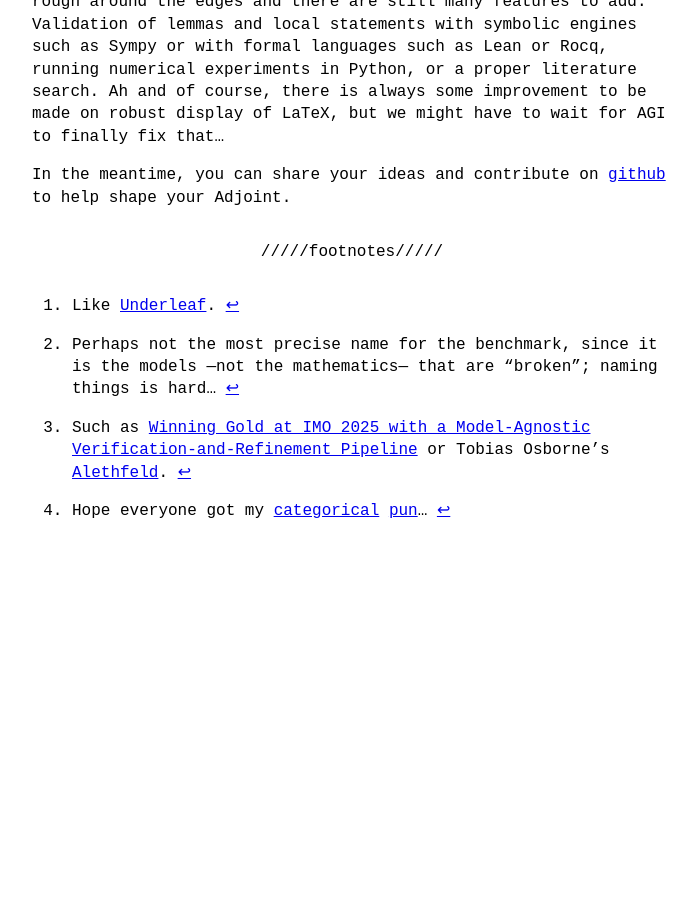
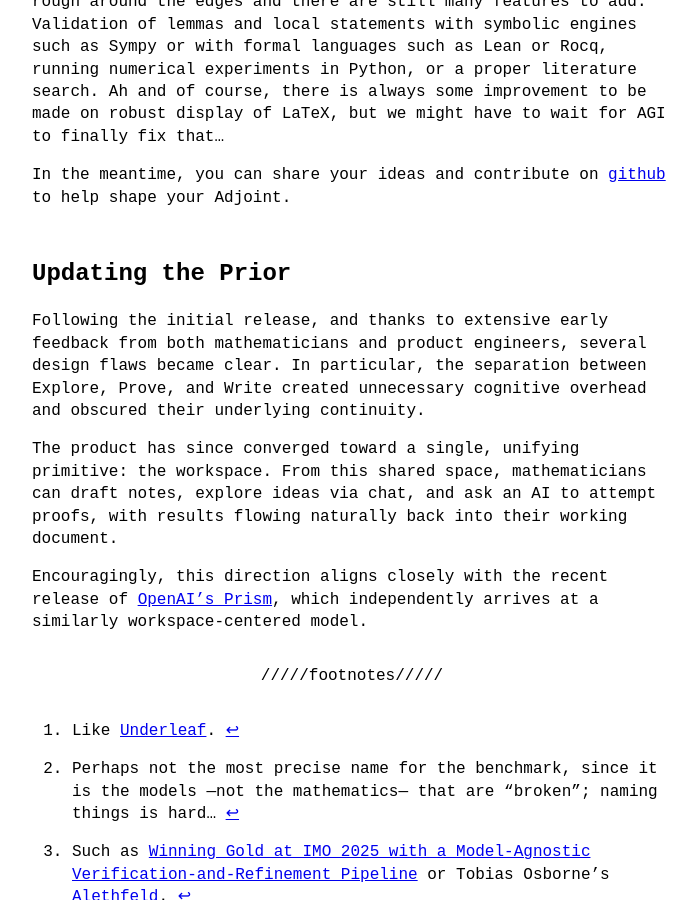
Before and after one commit to dsleo/dsleo.github.io, a Jekyll site: the page built from _posts/2026-01-12-the-adjoint.md, in a window 1280 px wide and 900 px high, scrolled down 7952 px. Shown: the whole window, without its empty margins (288-985 px from the left). Built offline with Jekyll 4.4.1, drawn with Linux system fonts in a browser that asks for light colours; before the commit the page ends 8554 px from its top, so only the background shows below that.

Commit message:
update to adjoint

```diff
--- a/_posts/2026-01-12-the-adjoint.md
+++ b/_posts/2026-01-12-the-adjoint.md
@@ -137,6 +137,15 @@ Ah and of course, there is always some improvement to be made on robust display
 
 In the meantime, you can share your ideas and contribute on [github](https://github.com/turnstilelabs/adjoint) to help shape your Adjoint.
 
+## Updating the Prior
+
+Following the initial release, and thanks to extensive early feedback from both mathematicians and product engineers, several design flaws became clear. In particular, the separation between Explore, Prove, and Write created unnecessary cognitive overhead and obscured their underlying continuity.
+
+The product has since converged toward a single, unifying primitive: the workspace. From this shared space, mathematicians can draft notes, explore ideas via chat, and ask an AI to attempt proofs, with results flowing naturally back into their working document.
+
+Encouragingly, this direction aligns closely with the recent release of [OpenAI's Prism](https://prism.openai.com/), which independently arrives at a similarly workspace-centered model.
+
+
 ---
 {: data-content="footnotes"}
 
```
